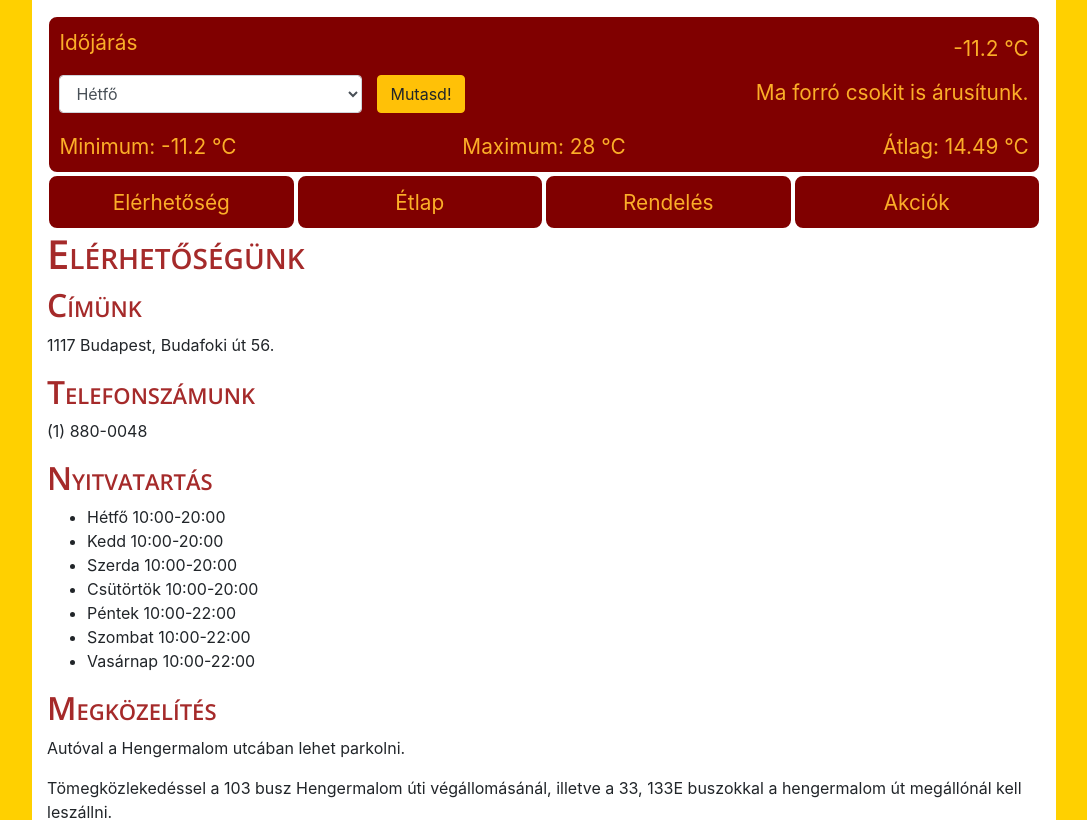
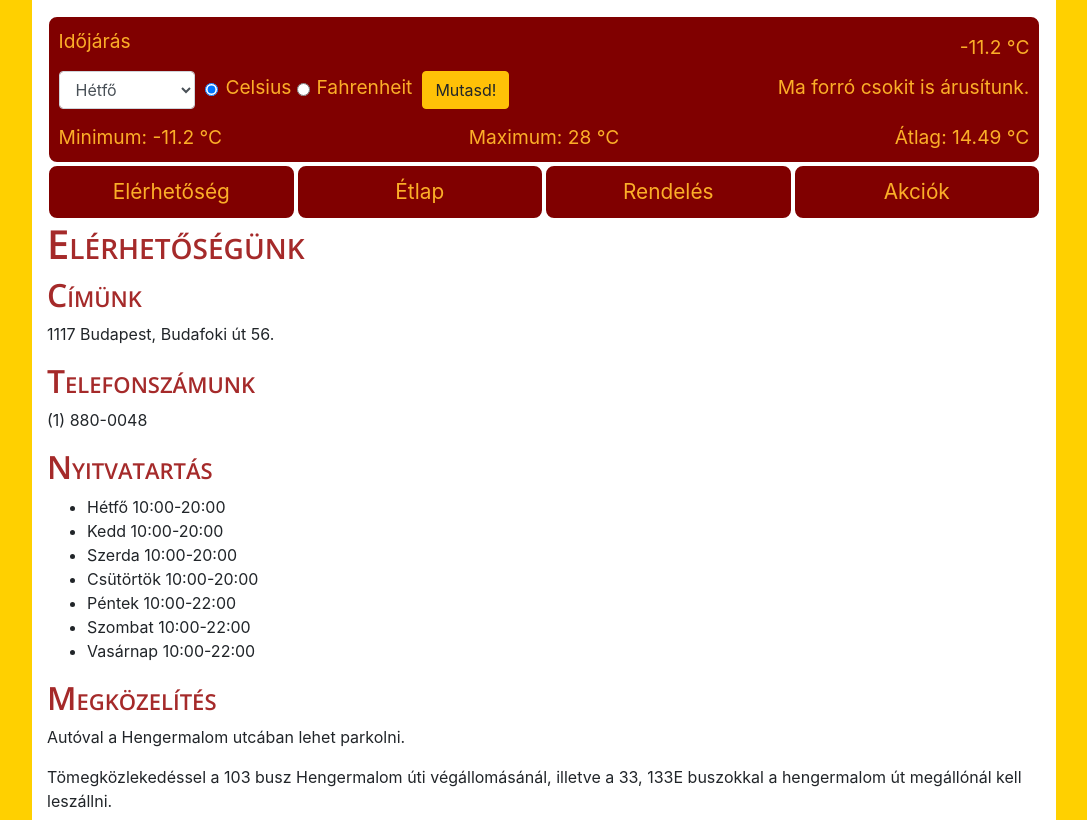
Before and after one commit to bgdozsa/bgdozsa.github.io, a plain HTML site: page contact.html in a window 1280 px wide. Shown: the top 820 px of the page, without its empty margins (96-1183 px from the left). Drawn offline with nearby package versions, Linux system fonts and the light colour scheme; a web font is replaced by a local one.

Commit message:
08-14 változat

```diff
--- a/contact.html
+++ b/contact.html
@@ -15,7 +15,7 @@
             <div class="col-6">
                 <p class="balra">Időjárás</p>
                 <div class="row">
-                    <div class="col-8">
+                    <div class="col-4">
                         <select class="form-control" name="day" id="day">
                             <option value="0" selected>Hétfő</option>
                             <option value="1">Kedd</option>
@@ -26,8 +26,19 @@
                             <option value="6">Vasárnap</option>
                         </select>
                     </div>
+
+                    <div class="form-check degree">
+                        <input class="form-check-input" checked id="celsius" name="degree" type="radio" value="c">
+                        <label class="form-check-label" for="celsius">Celsius</label>
+                    </div>
+                    <div class="form-check degree">
+                        <input class="form-check-input" id="fahrenheit" name="degree" type="radio" value="f">
+                        <label class="form-check-label" for="fahrenheit">Fahrenheit</label>
+                    </div>
+
                     <input class="btn btn-warning" type="button" value="Mutasd!" onclick="weatherWidget()">
                 </div>
+
             </div>
             <div class="col-6">
                 <p id="temperature" class="jobbra"></p>
--- a/css/weather.css
+++ b/css/weather.css
@@ -4,7 +4,8 @@
     border-radius: 10px;
     background-color: rgb(128, 0, 0);
     color: rgb(251, 174, 40);
-    font-size: 1.3em;
+    font-size: 1.2em;
 }
 
 #temperature {line-height: 2.1em;}
+.degree {display: inline; font-size: 1em; padding: 7px 10px 0 15px;line-height: 1em;}
--- a/js/weather.js
+++ b/js/weather.js
@@ -28,15 +28,25 @@ function weatherWidget() {
     const temperatureDiv = document.querySelector("#temperature")
     const temperature = findWeather(day).temperature
     const offerMessage = findOffer(temperature).offerMessage
-    temperatureDiv.innerHTML = temperature + " &deg;C"
+
+    temperatureDiv.innerHTML = COrF(temperature)
     temperatureDiv.innerHTML += "<br><span class='offer'>" + offerMessage + "</span>"
 
     const minDiv = document.querySelector("#min")
-    minDiv.innerHTML = "Minimum: " + minTemperature() + " &deg;C"
+    minDiv.innerHTML = "Minimum: " + COrF(minTemperature())
     const maxDiv = document.querySelector("#max")
-    maxDiv.innerHTML = "Maximum: " + maxTemperature() + " &deg;C"
+    maxDiv.innerHTML = "Maximum: " + COrF(maxTemperature())
     const avgDiv = document.querySelector("#avg")
-    avgDiv.innerHTML = "Átlag: " + avgTemperature().toFixed(2) + " &deg;C"
+    avgDiv.innerHTML = "Átlag: " + COrF(avgTemperature().toFixed(2))
+}
+
+function COrF(temperature) {
+    const degree = document.querySelector("[name=degree]:checked").value
+    if (degree == "c") {
+        return String(temperature) + " &deg;C"
+    } else {
+        return String((temperature * 1.8 + 32).toFixed(2)) + "F"
+    }
 }
 
 function findWeather(day) {
```
Also changed, not shown: index.html (+12 -1 lines), menu.html (+12 -1 lines), order-form.html (+12 -1 lines).
